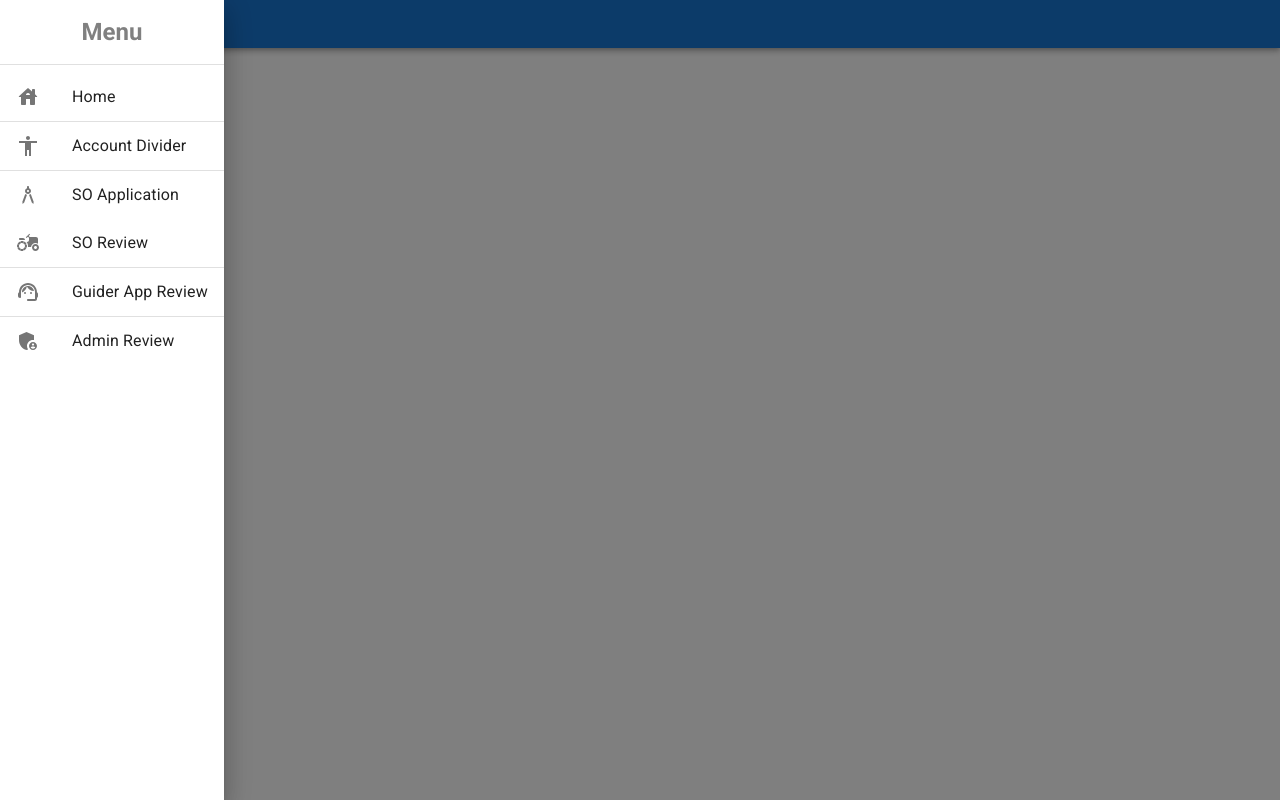
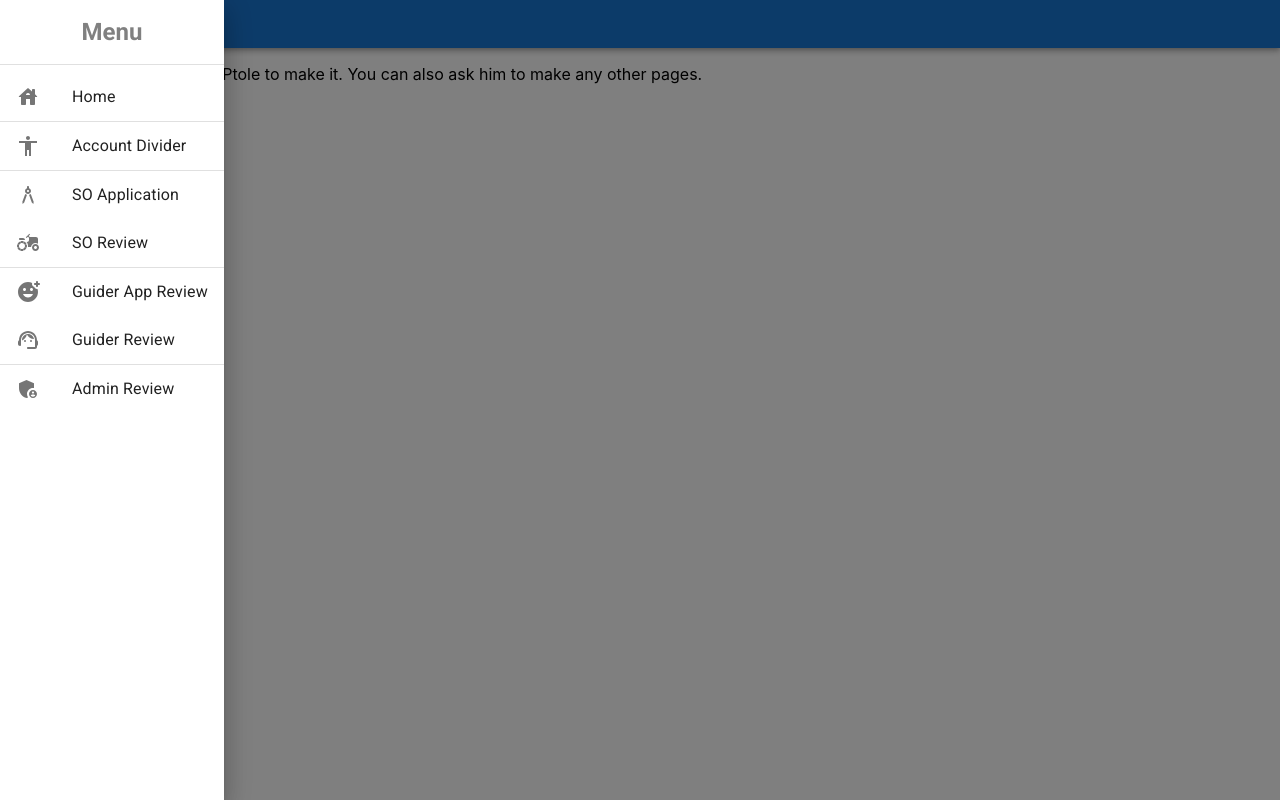
Before and after one commit to SanderCC/citlogs-react, a React (Create React App) app in the folder project/: page /Parser/Guiders/Review in a window 1280 px wide. Both pictures are taken after a click on the button 44 px from the left and 24 px from the top of the page. Built offline with nearby package versions, Linux system fonts and the light colour scheme.

Commit message:
More clarity

```diff
--- a/project/src/Components/Navigation/LeftDrawer.tsx
+++ b/project/src/Components/Navigation/LeftDrawer.tsx
@@ -4,6 +4,7 @@ import ListItemText from '@mui/material/ListItemText';
 import AccessibilityIcon from '@mui/icons-material/Accessibility';
 import SupportAgentRoundedIcon from '@mui/icons-material/SupportAgentRounded';
 import ArchitectureRoundedIcon from '@mui/icons-material/ArchitectureRounded';
+import AddReactionRoundedIcon from '@mui/icons-material/AddReactionRounded';
 import MenuIcon from '@mui/icons-material/Menu';
 import React from "react";
 import {Link} from "react-router-dom";
@@ -70,6 +71,9 @@ export default function LeftDrawer() {
                         </DetailedListItem>
                         <Divider />
                         <DetailedListItem title={"Guider App Review"} to={"/Parser/Guiders/Application"}>
+                            <AddReactionRoundedIcon />
+                        </DetailedListItem>
+                        <DetailedListItem title={"Guider Review"} to={"/Parser/Guiders/Review"}>
                             <SupportAgentRoundedIcon />
                         </DetailedListItem>
                         {
--- a/project/src/Components/Pages/Guiders/Review.tsx
+++ b/project/src/Components/Pages/Guiders/Review.tsx
@@ -1,3 +1,3 @@
 export default function GuiderReview() {
-    return <></>
+    return <>If this would be useful, ask Ptole to make it. You can also ask him to make any other pages.</>
 }
```
